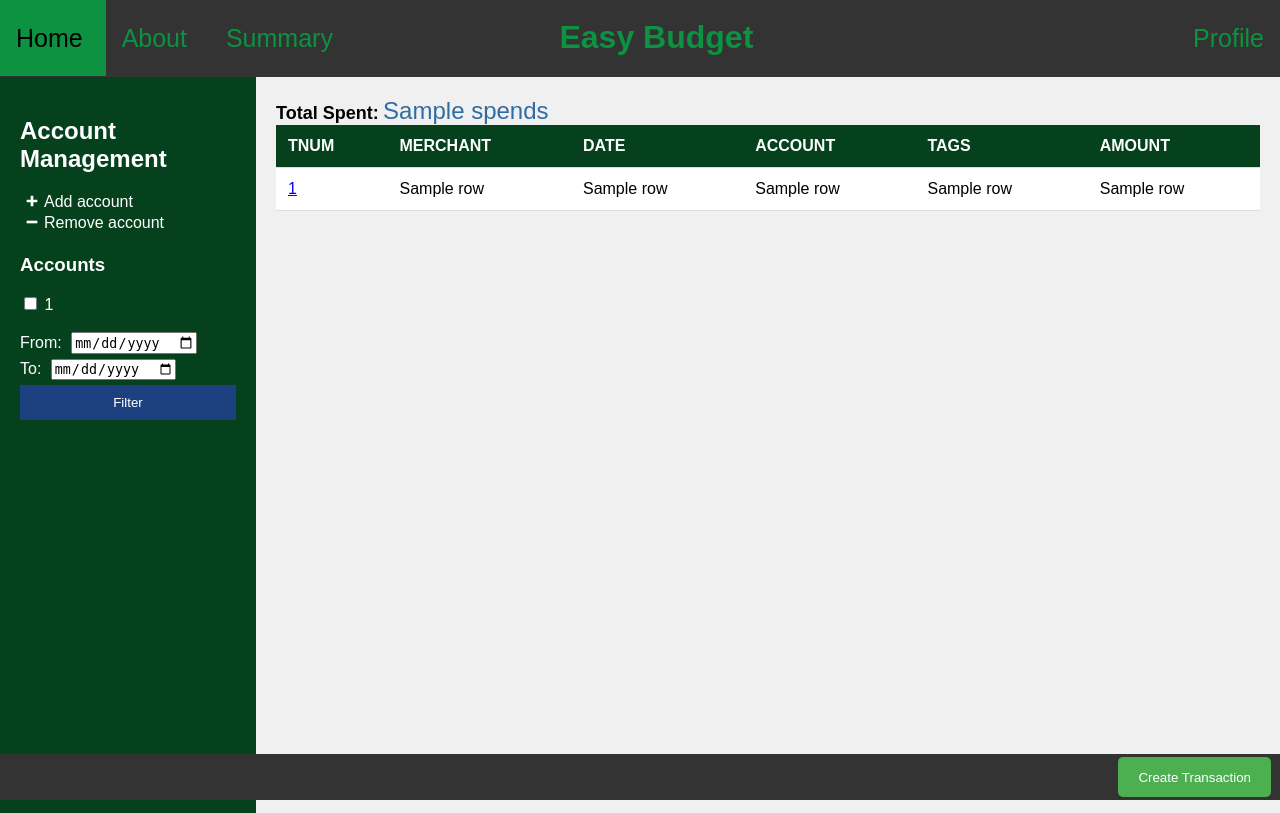
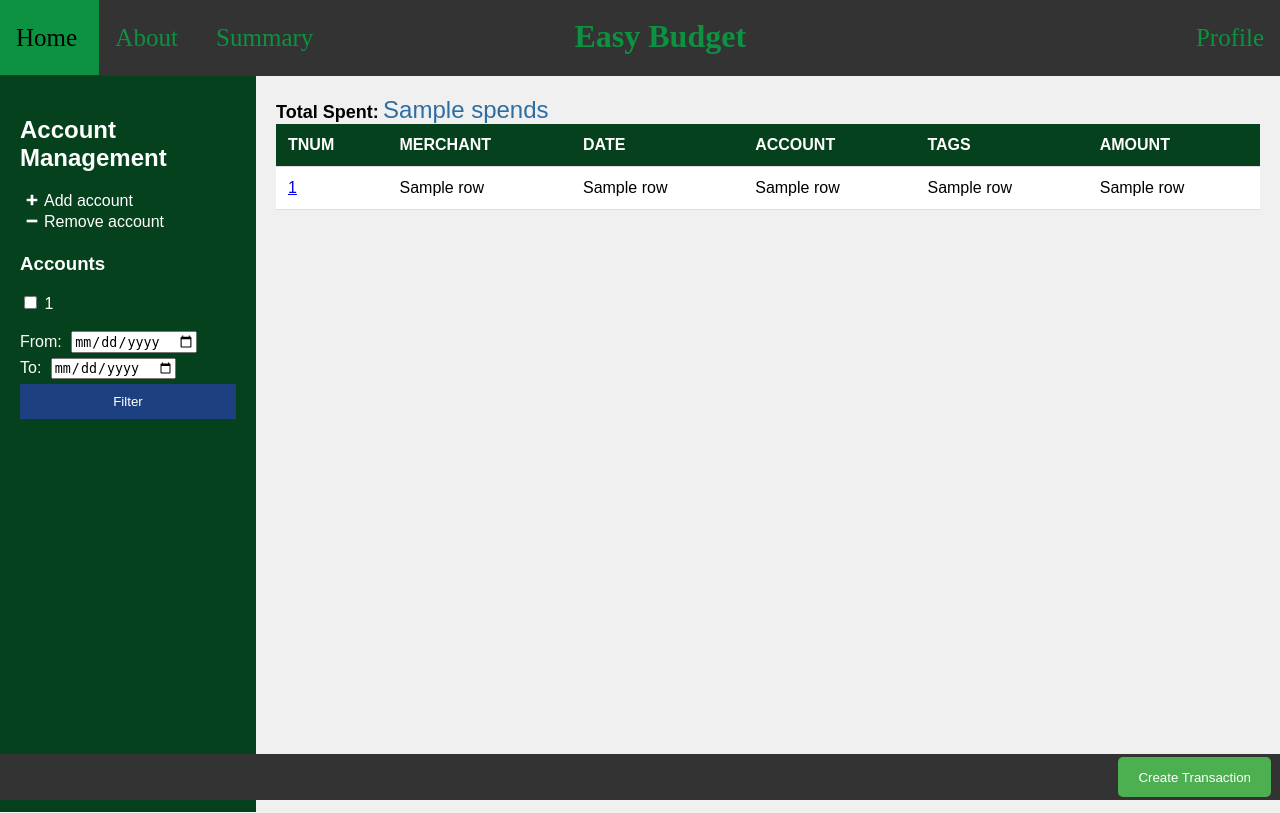
Before and after one commit to TJCornwell/Senior-Project, a Flask app: template templates/HomePage.html in a window 1280 px wide. Run offline with Flask 3, Linux system fonts and the light colour scheme; the template is opened without the code that fills it: most values are stand-ins (such as "Sample title", 1, 10 or a date in 2020).

Commit message:
updated homepage top nav font

```diff
--- a/static/css/HomePageStyle.css
+++ b/static/css/HomePageStyle.css
@@ -30,6 +30,7 @@ body {
 */
 .Top-Section
 {
+  font-family: Karla;
   position: relative;
   display: flex;
   background-color: #333;
```
